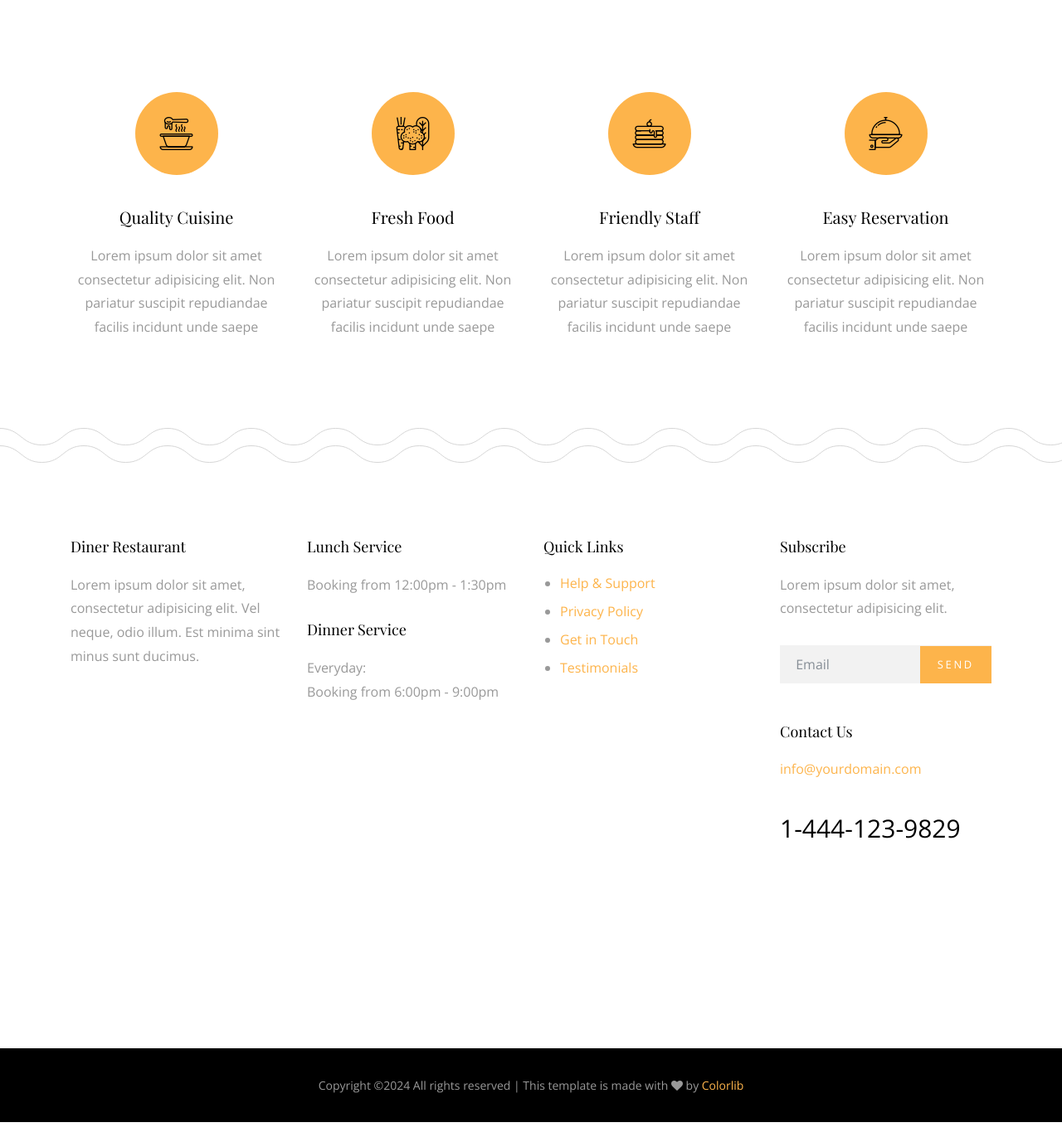
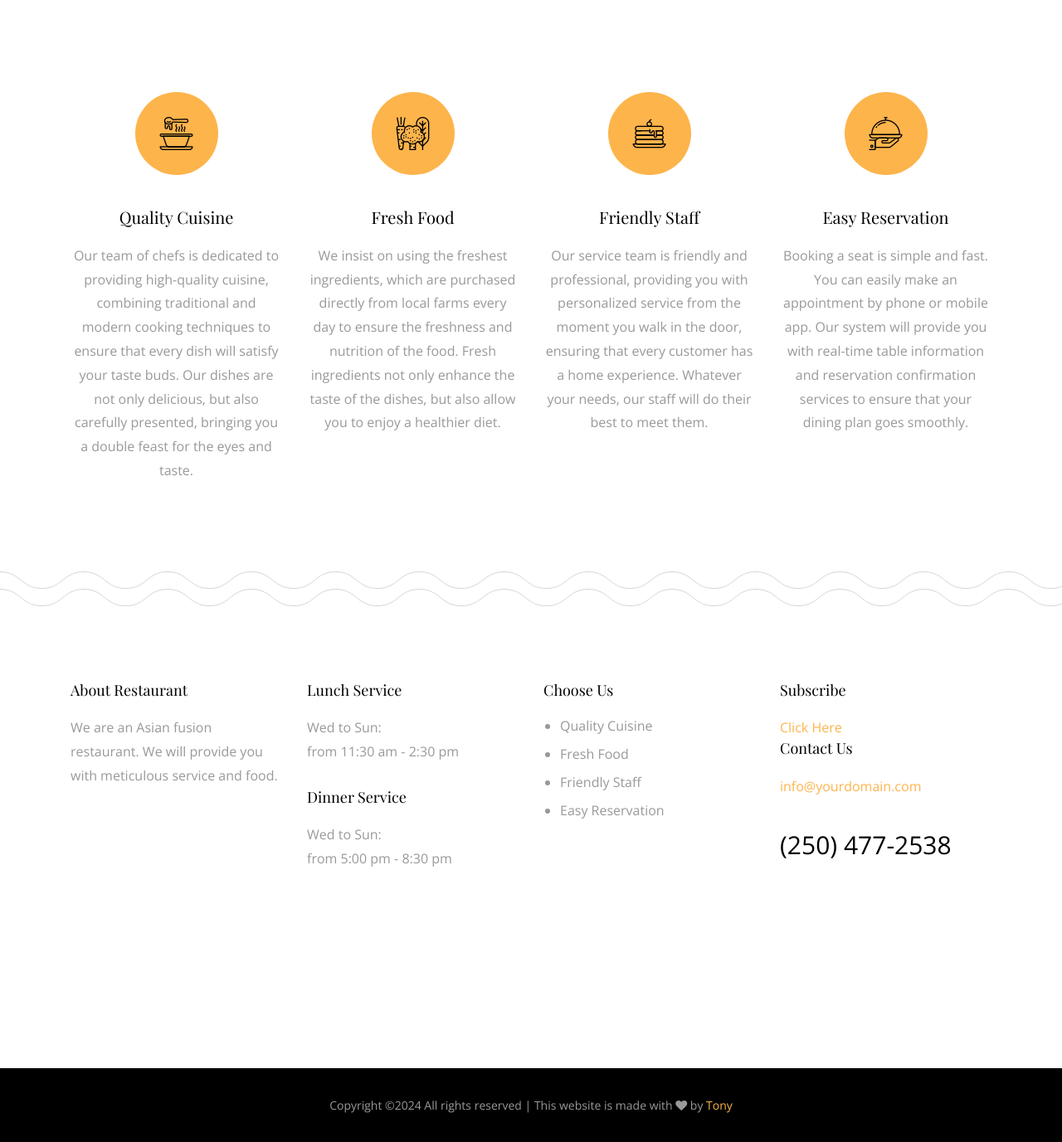
Before and after one commit to Tony031201/deploy-django, a Django app: page / in a window 1280 px wide. Shown: the part 2759-4136 px from the top of the page at 83% size. Before the commit the page ends 4112 px from the top, so only its background shows below. Run offline with Django 5.2, Linux system fonts and the light colour scheme; data comes from the database, SQL or seed files in the repository; parts of the project's set-up code (start-up, migrations or seed data) failed here and were passed over; some libraries are stand-ins or nearby versions; some web fonts are replaced.

Commit message:
'update'

```diff
--- a/home/templates/home/index.html
+++ b/home/templates/home/index.html
@@ -233,7 +233,7 @@
                   </div>
                   <div class="media-body">
                     <h3>Quality Cuisine</h3>
-                    <p>Lorem ipsum dolor sit amet consectetur adipisicing elit. Non pariatur suscipit repudiandae facilis incidunt unde saepe</p>
+                    <p>Our team of chefs is dedicated to providing high-quality cuisine, combining traditional and modern cooking techniques to ensure that every dish will satisfy your taste buds. Our dishes are not only delicious, but also carefully presented, bringing you a double feast for the eyes and taste.</p>
                   </div>
                 </div>
               </div>
@@ -244,7 +244,7 @@
                   </div>
                   <div class="media-body">
                     <h3>Fresh Food</h3>
-                    <p>Lorem ipsum dolor sit amet consectetur adipisicing elit. Non pariatur suscipit repudiandae facilis incidunt unde saepe</p>
+                    <p>We insist on using the freshest ingredients, which are purchased directly from local farms every day to ensure the freshness and nutrition of the food. Fresh ingredients not only enhance the taste of the dishes, but also allow you to enjoy a healthier diet.</p>
                   </div>
                 </div>
               </div>
@@ -255,7 +255,7 @@
                   </div>
                   <div class="media-body">
                     <h3>Friendly Staff</h3>
-                    <p>Lorem ipsum dolor sit amet consectetur adipisicing elit. Non pariatur suscipit repudiandae facilis incidunt unde saepe</p>
+                    <p>Our service team is friendly and professional, providing you with personalized service from the moment you walk in the door, ensuring that every customer has a home experience. Whatever your needs, our staff will do their best to meet them.</p>
                   </div>
                 </div>
               </div>
@@ -266,7 +266,7 @@
                   </div>
                   <div class="media-body">
                     <h3>Easy Reservation</h3>
-                    <p>Lorem ipsum dolor sit amet consectetur adipisicing elit. Non pariatur suscipit repudiandae facilis incidunt unde saepe</p>
+                    <p>Booking a seat is simple and fast. You can easily make an appointment by phone or mobile app. Our system will provide you with real-time table information and reservation confirmation services to ensure that your dining plan goes smoothly.</p>
                   </div>
                 </div>
               </div>
--- a/templates/base.html
+++ b/templates/base.html
@@ -2,7 +2,7 @@
 <!doctype html>
 <html lang="en">
   <head>
-    <title>Colorlib Diner</title>
+    <title>The Tropical Island Restaurant</title>
     <meta charset="utf-8">
     <meta name="viewport" content="width=device-width, initial-scale=1, shrink-to-fit=no">
 
@@ -53,7 +53,7 @@
             </ul>
           </div>
           <div class="col-2 col-md-6 text-center">
-            <a href="index.html" class="site-logo">D</a>
+            <a href="index.html" class="site-logo">Tropical Island</a>
           </div>
           <div class="col-5 col-md-3 text-right menu-burger-wrap">
             <a href="#" class="site-nav-toggle js-site-nav-toggle"><i></i></a>
@@ -73,26 +73,26 @@
             <div class="row small-gutters mb-5">
               <div class="col-md-6 col-lg-3 mb-5" data-aos="fade" data-aos-delay="100">
                 <div class="footer-widget">
-                  <h3>Diner Restaurant</h3>
-                  <p>Lorem ipsum dolor sit amet, consectetur adipisicing elit. Vel neque, odio illum. Est minima sint minus sunt ducimus.</p>
+                  <h3>About Restaurant</h3>
+                  <p>We are an Asian fusion restaurant. We will provide you with meticulous service and food.</p>
                 </div>
               </div>
               <div class="col-md-6 col-lg-3 mb-5" data-aos="fade" data-aos-delay="200">
                 <div class="footer-widget">
                   <h3>Lunch Service</h3>
-                  <p>Booking from 12:00pm - 1:30pm</p>
+                  <p>Wed to Sun: <br> from 11:30 am - 2:30 pm</p>
                   <h3>Dinner Service</h3>
-                  <p>Everyday: <br> Booking from 6:00pm - 9:00pm</p>
+                  <p>Wed to Sun: <br> from 5:00 pm - 8:30 pm</p>
                 </div>
               </div>
               <div class="col-md-6 col-lg-3 mb-5" data-aos="fade" data-aos-delay="300">
                 <div class="footer-widget">
-                  <h3>Quick Links</h3>
+                  <h3>Choose Us</h3>
                   <ul>
-                    <li><a href="#">Help &amp; Support</a></li>
-                    <li><a href="#">Privacy Policy</a></li>
-                    <li><a href="#">Get in Touch</a></li>
-                    <li><a href="#">Testimonials</a></li>
+                    <li>Quality Cuisine</li>
+                    <li>Fresh Food</li>
+                    <li>Friendly Staff</li>
+                    <li>Easy Reservation</li>
                   </ul>
                 </div>
               </div>
@@ -100,17 +100,12 @@
                 <div class="footer-widget footer-contact-widget">
 
                   <h3>Subscribe</h3>
-                  <p>Lorem ipsum dolor sit amet, consectetur adipisicing elit.</p>
-                  <form action="" class="form-subscribe mb-5">
-                    <div class="form-group form-field">
-                      <input type="submit" value="Send" class="btn btn-primary">
-                      <input type="text" class="form-control" placeholder="Email">
-                    </div>
-                  </form>
+                  <a href="{% url 'subscribe:subscribe' %}">Click Here</a>
+
 
                   <h3>Contact Us</h3>
                   <p class="contact-email">info@yourdomain.com</p>
-                  <p class="contact-phone">1-444-123-9829</p>
+                  <p class="contact-phone">(250) 477-2538</p>
 
 
                 </div>
@@ -126,7 +121,7 @@
           <div class="row">
 
              <p class="footer-text col-md-12"><!-- Link back to Colorlib can't be removed. Template is licensed under CC BY 3.0. -->
-Copyright &copy;<script>document.write(new Date().getFullYear());</script> All rights reserved | This template is made with <i class="fa fa-heart" aria-hidden="true"></i> by <a href="https://colorlib.com" target="_blank">Colorlib</a>
+Copyright &copy;<script>document.write(new Date().getFullYear());</script> All rights reserved | This website is made with <i class="fa fa-heart" aria-hidden="true"></i> by <a href="https://github.com/Tony031201" target="_blank">Tony</a>
 <!-- Link back to Colorlib can't be removed. Template is licensed under CC BY 3.0. --></p>
           </div>
         </div>
```
